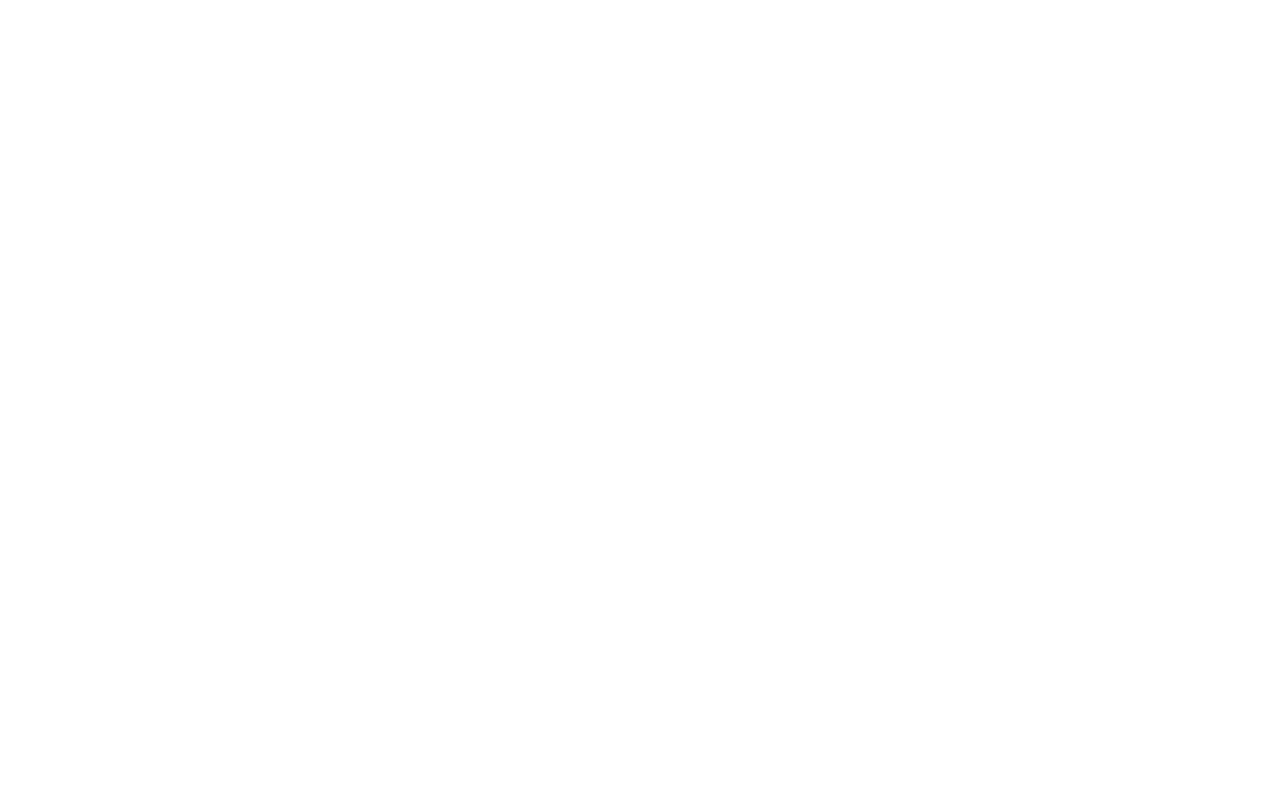
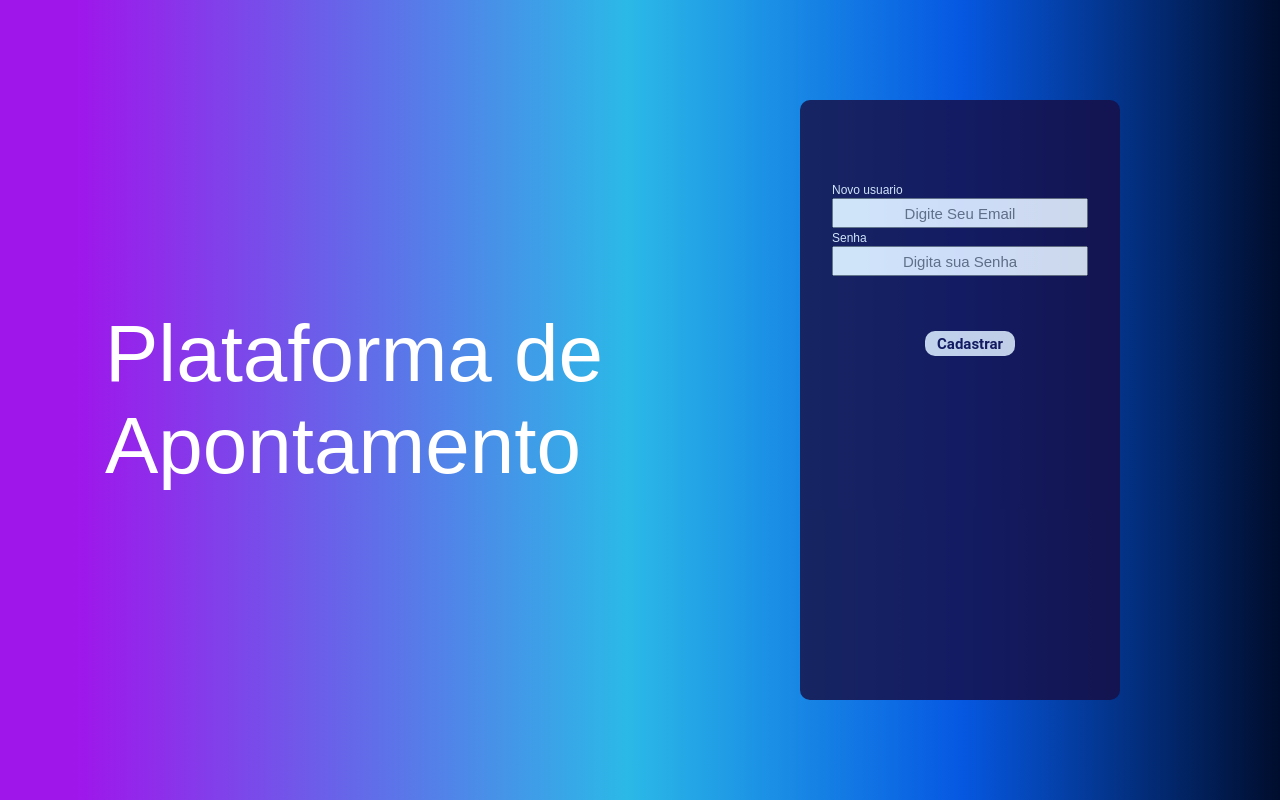
Before and after one commit to KevynMarques/Estudos-Reactjs-Firebase, a React (Create React App) app: page /Page3 in a window 1280 px wide. Before the commit this address had no page. Built offline with nearby package versions, Linux system fonts and the light colour scheme.

Commit message:
att 23/11

```diff
--- a/public/index.html
+++ b/public/index.html
@@ -24,7 +24,7 @@
       work correctly both with client-side routing and a non-root public URL.
       Learn how to configure a non-root public URL by running `npm run build`.
     -->
-    <title>Squad</title>
+    <title>Project</title>
   </head>
   <body>
     <noscript>You need to enable JavaScript to run this app.</noscript>
--- a/src/App.jsx
+++ b/src/App.jsx
@@ -2,18 +2,15 @@
 import Router from "./Routers/router";
 import { GlobalStyle } from "./GlobalStyle";
 import { AuthGoogleProvider } from "./services/AuthGoogle";
-import Register from "./Components/Register";
 
 
 
 function App() {
   return (
-    <Register>
     <AuthGoogleProvider>
     <Router/>
     <GlobalStyle/>
     </AuthGoogleProvider>
-    </Register>
   )
 }
 
--- a/src/Components/Login/index.jsx
+++ b/src/Components/Login/index.jsx
@@ -1,7 +1,6 @@
 import React from "react";
-import { useContext, useState } from "react";
+import { useContext } from "react";
 import { authGoogleContext } from "../../services/AuthGoogle";
-import { RegisterContext } from "../Register";
 import { Navigate } from "react-router-dom";
 import {
 BoxHome, BoxLogin, ButtomLogin,
@@ -12,7 +11,6 @@
 
 export const Login = () => {
 const { signIn, signed } = useContext(authGoogleContext);
-const {TelaCadastro} = useContext(RegisterContext);
 
 
   async function StartGoogle() {
@@ -20,12 +18,14 @@
   };
 
 
-  const [registro, setRegistro] = useState(LoginOrRegister);
-
-
-  function LoginOrRegister() {
-    return (<>
-      <TextLogin>Usuario</TextLogin>
+  if (!signed) {
+    return (
+      <BoxHome>
+        <TextTittle>
+          Plataforma de Apontamento
+        </TextTittle>
+        <BoxLogin>
+        <TextLogin>Usuario</TextLogin>
       <InputDeLogin type="email"
       id="email" name="email"
        placeholder="SeuEmail@hotmail.com.br" />
@@ -40,23 +40,12 @@
       <RememberPassword>
         Esqueci minha senha
       </RememberPassword>
-      <Registration onClick={() => {
-        setRegistro(TelaCadastro)
+      <Registration onClick={() => {<Navigate to="/Page3"/>
       }}>
         Cadastre-se
       </Registration>
       <LoginGoogle onClick={StartGoogle}>Entrar com Google
-      </LoginGoogle></>)
-  }
-
-  if (!signed) {
-    return (
-      <BoxHome>
-        <TextTittle>
-          Plataforma de Apontamento
-        </TextTittle>
-        <BoxLogin>
-          {registro}
+      </LoginGoogle>
         </BoxLogin>
       </BoxHome>
 
--- a/src/Components/Login/style.jsx
+++ b/src/Components/Login/style.jsx
@@ -102,6 +102,9 @@
 font-family: Arial, Helvetica, sans-serif;
 font-size: 14px;
 color: #7474f3;
+&:hover {
+  color: #00b7ff;
+}
 `
 
 
--- a/src/Components/Register/index.jsx
+++ b/src/Components/Register/index.jsx
@@ -1,18 +1,18 @@
 import React from 'react'
 import { useState } from 'react';
 import { createContext } from 'react'
-import { TextLogin, InputDeLogin, ButtomLogin, Forms} from '../Login/style';
+import { TextLogin, InputDeLogin, ButtomLogin, Forms,BoxHome,BoxLogin,TextTittle} from '../Login/style';
 import { useCreateUserWithEmailAndPassword } from 'react-firebase-hooks/auth';
 import { getAuth } from 'firebase/auth';
 import { app } from '../../services/firababseConfig';
+import { Navigate } from 'react-router-dom';
 
 export const RegisterContext = createContext({})
 
-export default function Register({ children }) {
-
+export const  Register = () => {
 const auth = getAuth(app);
-const [email, setEmail] = useState(null)
-const [password, setPassword] = useState(null)
+const [email, setEmail] = useState('')
+const [password, setPassword] = useState('')
 
 const [
   createUserWithEmailAndPassword,
@@ -20,6 +20,16 @@
   loading,
   error,
 ] = useCreateUserWithEmailAndPassword(auth);
+
+function CadastrarUser(e) {
+  e.preventDefault();
+  createUserWithEmailAndPassword(email, password);
+ }
+
+
+ function TESTE () {
+  return <Navigate to="/" />
+ }
 
 if (loading) {
   return (
@@ -36,21 +46,21 @@
   );
  }
 
- function TelaCadastro() {
 
-   function CadastrarUser(e) {
-    e.preventDefault();
-    createUserWithEmailAndPassword(email, password);
-   }
 
   return (
+    <BoxHome>
+    <TextTittle>
+      Plataforma de Apontamento
+    </TextTittle>
+    <BoxLogin>
     <Forms>
       <TextLogin> Novo usuario</TextLogin>
       <InputDeLogin
       type="email"
       id="email" name="email"
       placeholder="Digite Seu Email"
-         onChange={(e) => setEmail(e.target.value)}
+      onChange={(e)  => setEmail(e.target.value)}
        />
       <br></br>
 
@@ -62,15 +72,12 @@
       placeholder="Digita sua Senha"
       onChange={(e) => setPassword(e.target.value)}
       />
-          <ButtomLogin onClick={CadastrarUser}>
+      <ButtomLogin onClick={TESTE} >
         Cadastrar
       </ButtomLogin>
-          </Forms>)
-}
+      </Forms>
 
-   return (
-    <RegisterContext.Provider value={{TelaCadastro}} >
-     {children}
-    </RegisterContext.Provider>
-   );
-};
+    </BoxLogin>
+  </BoxHome>
+
+)};
--- a/src/Components/UserLogado/index.jsx
+++ b/src/Components/UserLogado/index.jsx
@@ -7,7 +7,6 @@
   TextName, LogOut, ButtonLogOut, Account, SeusApontamentos,
   ContainerInterface, BoxFullName, BoxApontamentos, MesApontamento, TempoApontamento, AddApontamento
 } from "./style";
-import { renderIntoDocument } from "react-dom/test-utils";
 
 
 export const UserLogado = () => {
--- /dev/null
+++ b/src/Pages/Page3.jsx
@@ -0,0 +1,7 @@
+import React from 'react'
+import {Register} from '../Components/Register'
+
+
+export const Page3 = ()=>{
+  return <Register />
+ }
--- a/src/Routers/router.jsx
+++ b/src/Routers/router.jsx
@@ -1,21 +1,23 @@
 import { Fragment } from "react";
-import { BrowserRouter, Routes, Route } from "react-router-dom";
+import {Routes, Route } from "react-router-dom";
 import { RotaPrivada } from ".";
 import { Page1 } from "../Pages/Page1";
 import { Page2 } from "../Pages/Page2";
+import  {Page3} from "../Pages/Page3"
 
 export default () => {
 
   return (
     <Fragment>
-      <BrowserRouter >
         <Routes >
           <Route path="/" element={<Page1 />} />
+
           <Route path="/Page2" element={<RotaPrivada />}>
             <Route path="/Page2" element={<Page2 />} />
           </Route>
+
+          <Route path="/Page3" element={<Page3 />} />
         </Routes>
-      </BrowserRouter>
     </Fragment>
   );
 }
--- a/src/index.jsx
+++ b/src/index.jsx
@@ -1,10 +1,13 @@
 import React from 'react';
 import ReactDOM from 'react-dom/client';
 import App from './App';
+import { BrowserRouter } from 'react-router-dom';
 
 const root = ReactDOM.createRoot(document.getElementById('root'));
 root.render(
   <React.StrictMode>
+    <BrowserRouter>
     <App />
+    </BrowserRouter>
   </React.StrictMode>
 );
```
Lines whose indentation alone changed are shown as unchanged.
